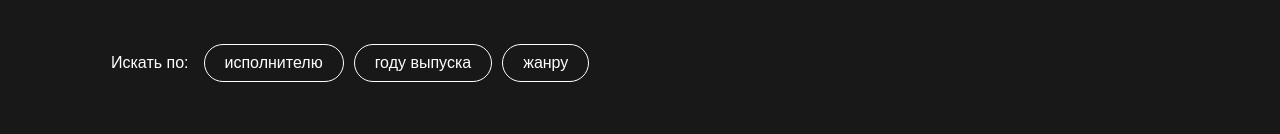
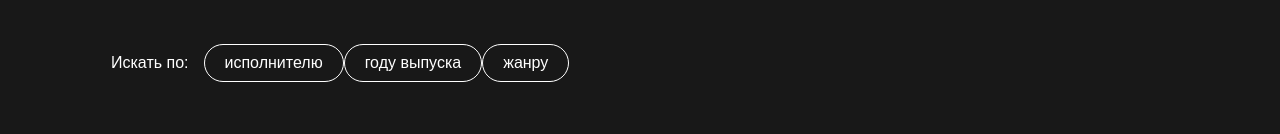
Before and after one commit to EeCh3/musical_service, a React (Create React App) app: page / in a window 1280 px wide. Shown: the part 335-469 px from the top of the page. Built offline with nearby package versions, Linux system fonts and the light colour scheme.

Commit message:
not working skeleton

```diff
--- a/package.json
+++ b/package.json
@@ -7,7 +7,9 @@
     "@testing-library/react": "^13.4.0",
     "@testing-library/user-event": "^13.5.0",
     "react": "^18.2.0",
+    "react-content-loader": "^6.2.1",
     "react-dom": "^18.2.0",
+    "react-loading-skeleton": "^3.3.1",
     "react-scripts": "5.0.1",
     "web-vitals": "^2.1.4"
   },
--- a/src/App.js
+++ b/src/App.js
@@ -1,4 +1,6 @@
 import './fonts and style/css/style.css';
+// import Skeleton from 'react-loading-skeleton'
+// import 'react-loading-skeleton/dist/skeleton.css'
 import MainNav from "./mainNav";
 import CenterBlock from "./centerBlock";
 import Sidebar from "./sidebar";
--- /dev/null
+++ b/src/authorButton.js
@@ -0,0 +1,8 @@
+function AuthorButton({onClick}) {
+  return (
+    // eslint-disable-next-line jsx-a11y/click-events-have-key-events, jsx-a11y/no-static-element-interactions
+    <div onClick={onClick} className="filter__button button-author _btn-text">исполнителю</div>
+  );
+}
+
+export default AuthorButton
--- a/src/filterBlock.js
+++ b/src/filterBlock.js
@@ -3,27 +3,36 @@
 /* eslint-disable jsx-a11y/click-events-have-key-events */
 import { useState } from "react";
 import FilterOptions from "./filterOptions";
-import SingerButton from "./singerButton";
+import AuthorButton from "./authorButton";
 import YearButton from "./yearButton";
 import GenreButton from "./genreButton";
 
 function FilterBlock() {
-  const [visible, setVisible] = useState(false)
-  const toggleVisibility = () => setVisible(!visible)
+
+  const [visible, setVisible] = useState(null)
+
+  const toggleVisibility = (filter) => {
+    setVisible(visible === filter ? null : filter)
+  }
+
+  const [isActive, setIsActive] = useState(false);
+  const handleButtonClick = () => {
+    setIsActive(!isActive);
+  };
+
 
     return (
       <div className="centerblock__filter filter">
         <div className="filter__title">Искать по:</div>
-        <SingerButton onClick={toggleVisibility}/>
-        {visible && <FilterOptions/>}
-        <YearButton onClick={toggleVisibility}/>
-        {visible && <FilterOptions/>}
-        <GenreButton onClick={toggleVisibility}/>
-        {visible && <FilterOptions/>}
+        <div><AuthorButton onClick={() => {toggleVisibility("author"); handleButtonClick()}}/>
+        {visible === "author" && <FilterOptions/>}</div>
+        <div><YearButton onClick={() => toggleVisibility("year")}/>
+        {visible === "year" && <FilterOptions/>}</div>
+        <div><GenreButton onClick={() => {toggleVisibility("genre"); handleButtonClick()}}/>
+        {visible === "genre" && <FilterOptions/>}</div>
       </div>
     );
   };
 
 
-
 export default FilterBlock;
--- a/src/filterOptions.js
+++ b/src/filterOptions.js
@@ -1,11 +1,25 @@
+// function FilterOptions() {
+//     return (
+//         <div>
+//             <select className="filter__options">
+//                 <option value="option1">Option 1</option>
+//                 <option value="option2">Option 2</option>
+//                 <option value="option3">Option 3</option>
+//             </select>
+//         </div>
+//     );
+//   };
+
+// export default FilterOptions;
+
 function FilterOptions() {
     return (
         <div>
-            <select className="options">
-                <option value="option1">Option 1</option>
-                <option value="option2">Option 2</option>
-                <option value="option3">Option 3</option>
-            </select>
+            <ul className="filter__options">
+                <li><a className="dropdown-item" href="http://">Option 1</a></li>
+                <li><a className="dropdown-item" href="http://">Option 2</a></li>
+                <li><a className="dropdown-item" href="http://">Option 3</a></li>
+            </ul>
         </div>
     );
   };
--- a/src/fonts and style/css/style.css
+++ b/src/fonts and style/css/style.css
@@ -87,6 +87,24 @@ body {
   fill: #696969;
   stroke: #FFFFFF;
   cursor: pointer;
+}
+
+.filter__options {
+  background-color: #313131;
+  width: 248px;
+  border-radius: 12px;
+
+  display: flex;
+  flex-direction: column;
+  align-items: flex-start;
+  padding: 34px;
+  gap: 10px;
+
+  font-weight: 400;
+  font-size: 20px;
+  line-height: 24px;
+  text-decoration-line: underline;
+  color: #B672FF;
 }
 
 .main {
--- a/src/singerButton.js
+++ /dev/null
@@ -1,9 +0,0 @@
-function SingerButton({onClick}) {
-
-    return (
-      // eslint-disable-next-line jsx-a11y/click-events-have-key-events, jsx-a11y/no-static-element-interactions
-      <div onClick={onClick} className="filter__button button-author _btn-text">исполнителю</div>
-    );
-  }
-
-  export default SingerButton
```
Also changed, not shown: src/yearButton.js (indentation only), 1 other file (tests, documents, lock files or other folders).
